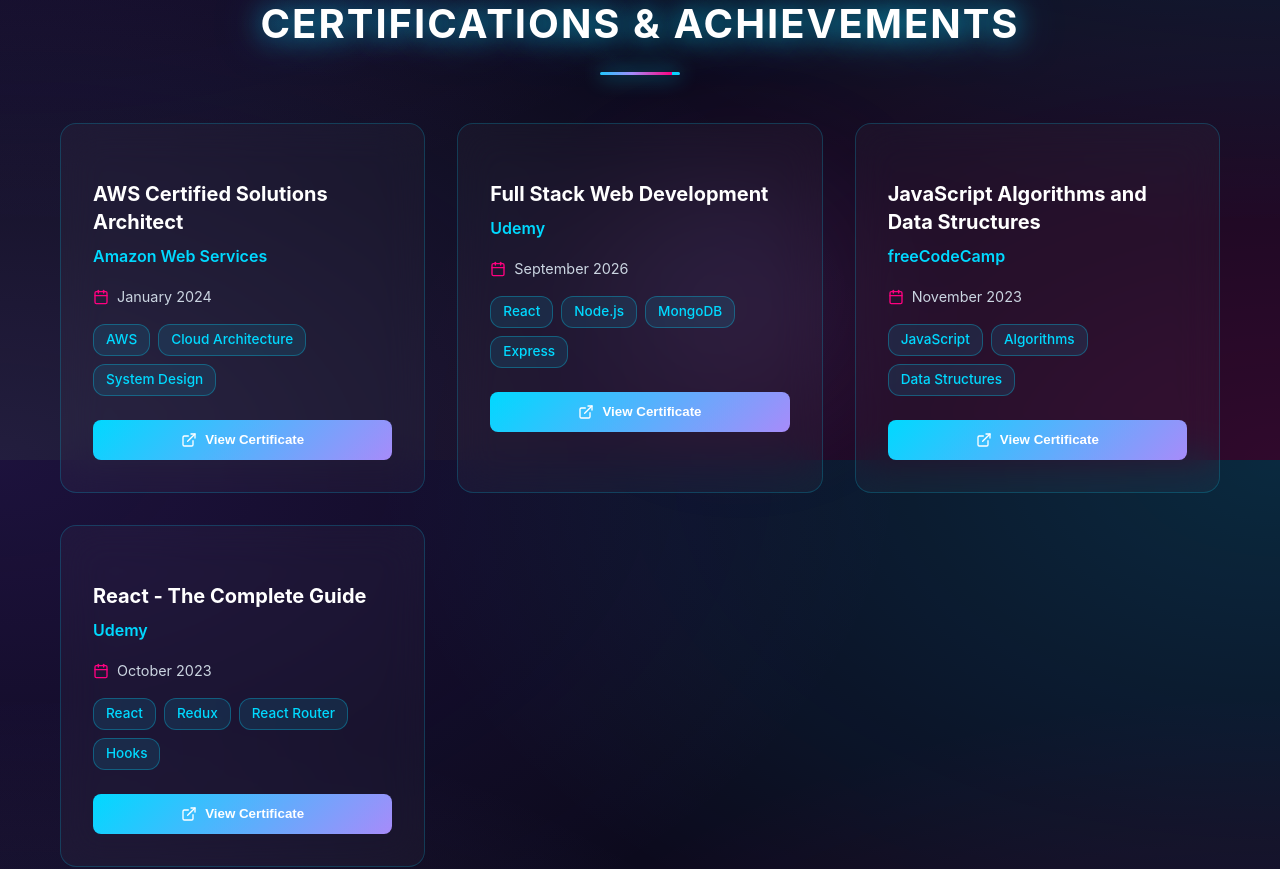
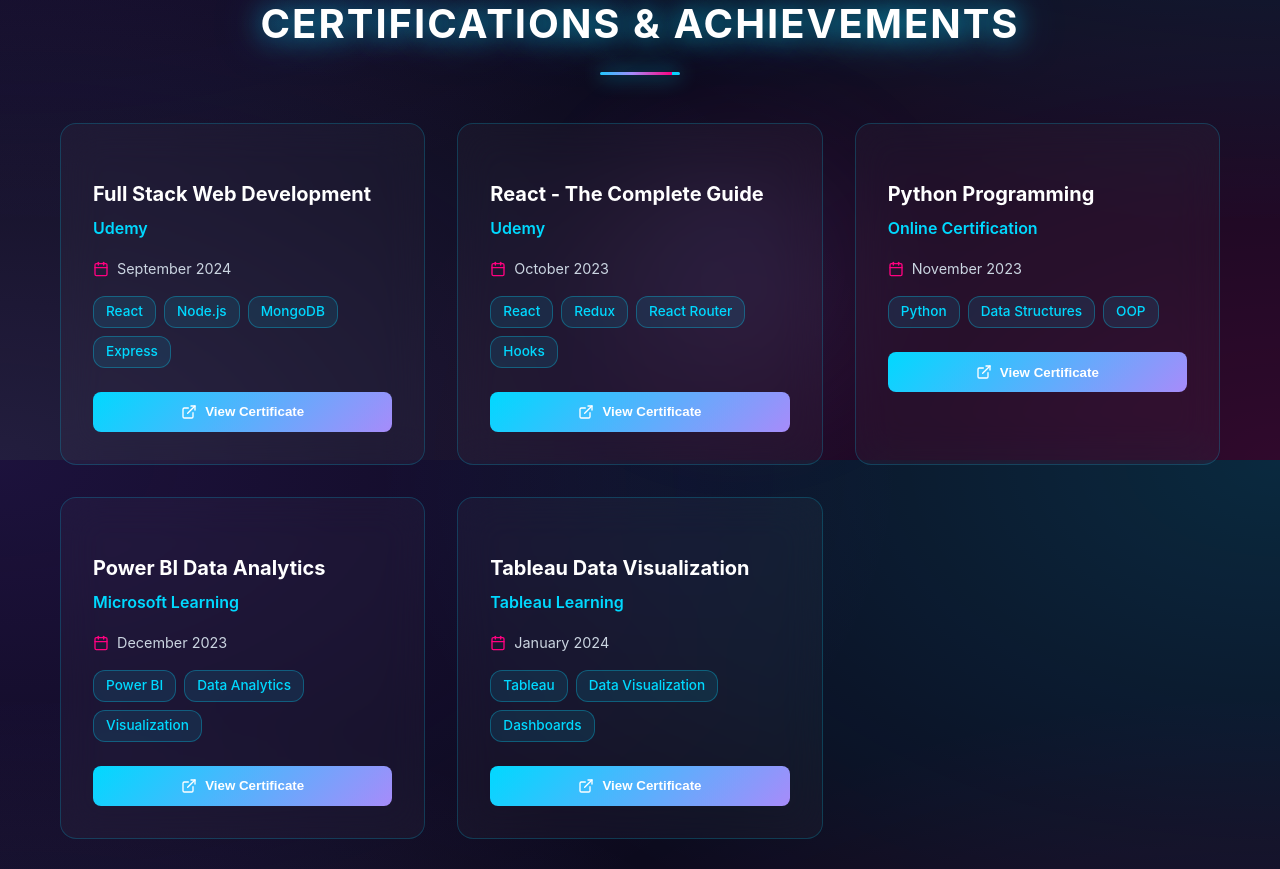
Before and after one commit to pravin-4620/pravinportfolio, a React (Create React App) app: page / in a window 1280 px wide. Shown: the part 5940-6809 px from the top of the page. Built offline with nearby package versions, Linux system fonts and the light colour scheme.

Commit message:
Update Certifications to show PDFs like Timeline with viewer modal

```diff
--- a/src/App.css
+++ b/src/App.css
@@ -2817,12 +2817,12 @@
 /* Certificate Modal */
 .cert-modal-overlay {
   position: fixed;
-  top: 0;
   left: 0;
   right: 0;
-  bottom: 0;
-  background: rgba(0, 0, 0, 0.9);
-  backdrop-filter: blur(10px);
+  width: 100%;
+  height: 100vh;
+  background: transparent;
+  backdrop-filter: blur(5px);
   display: flex;
   align-items: center;
   justify-content: center;
@@ -2833,15 +2833,14 @@
 
 .cert-modal {
   background: var(--bg-darker);
-  border: 2px solid var(--border-color);
+  border: 2px solid var(--neon-blue);
   border-radius: 16px;
-  max-width: 600px;
+  max-width: 1200px;
   width: 100%;
   max-height: 90vh;
-  overflow-y: auto;
   position: relative;
   animation: slideUp 0.3s ease;
-  box-shadow: 0 20px 60px rgba(0, 217, 255, 0.3);
+  box-shadow: 0 0 50px rgba(0, 217, 255, 0.5);
 }
 
 @keyframes fadeIn {
@@ -2887,6 +2886,24 @@
 
 .cert-modal-content {
   padding: 2rem;
+  display: flex;
+  flex-direction: column;
+}
+
+.cert-viewer {
+  width: 100%;
+  height: 60vh;
+  background: white;
+  border-radius: 8px;
+  overflow: hidden;
+  border: 1px solid var(--border-color);
+  margin-bottom: 1.5rem;
+}
+
+.cert-iframe {
+  width: 100%;
+  height: 100%;
+  border: none;
 }
 
 .cert-modal-header {
@@ -2974,14 +2991,44 @@
 .cert-modal-actions {
   display: flex;
   gap: 1rem;
-  margin-top: 1rem;
+  justify-content: center;
   flex-wrap: wrap;
 }
 
 .cert-modal-actions .btn {
-  flex: 1;
-  min-width: 200px;
-  justify-content: center;
+  padding: 0.75rem 1.5rem;
+  border-radius: 8px;
+  font-weight: 600;
+  text-decoration: none;
+  transition: all 0.3s ease;
+  display: inline-flex;
+  align-items: center;
+  gap: 0.5rem;
+  cursor: pointer;
+}
+
+.cert-modal-actions .btn-primary {
+  background: linear-gradient(135deg, var(--neon-blue), var(--primary-dark));
+  color: white;
+  border: 1px solid var(--neon-blue);
+}
+
+.cert-modal-actions .btn-primary:hover {
+  transform: translateY(-2px);
+  box-shadow: 0 0 20px var(--neon-blue);
+}
+
+.cert-modal-actions .btn-secondary {
+  background: transparent;
+  color: var(--neon-pink);
+  border: 1px solid var(--neon-pink);
+}
+
+.cert-modal-actions .btn-secondary:hover {
+  background: var(--neon-pink);
+  color: white;
+  transform: translateY(-2px);
+  box-shadow: 0 0 20px var(--neon-pink);
 }
 
 /* Responsive Certifications */
--- a/src/components/Certifications.js
+++ b/src/components/Certifications.js
@@ -3,56 +3,71 @@
 
 const Certifications = () => {
   const [selectedCert, setSelectedCert] = useState(null);
+  const [modalPosition, setModalPosition] = useState({ top: 0 });
 
   // Add your certifications here
   const certifications = [
     {
       id: 1,
-      title: 'AWS Certified Solutions Architect',
-      issuer: 'Amazon Web Services',
-      date: 'January 2024',
-      credentialId: 'AWS-12345-6789',
-      image: '/certificates/certificate.pdf',
-      description: 'Demonstrated expertise in designing distributed systems on AWS.',
-      skills: ['AWS', 'Cloud Architecture', 'System Design'],
-      verified: true
-    },
-    {
-      id: 2,
       title: 'Full Stack Web Development',
       issuer: 'Udemy',
-      date: 'September 2026',
-      credentialId: 'FCC-CERT-123456',
-      image: '/certificates/certificate.pdf',
+      date: 'September 2024',
+      credentialId: 'UC-FULLSTACK-2024',
+      image: '/certificates/fullstack.pdf',
       description: 'Completed comprehensive full-stack web development certification.',
       skills: ['React', 'Node.js', 'MongoDB', 'Express'],
       verified: true
     },
     {
+      id: 2,
+      title: 'React - The Complete Guide',
+      issuer: 'Udemy',
+      date: 'October 2023',
+      credentialId: 'UC-REACT-456789',
+      image: '/certificates/reactjs.pdf',
+      description: 'Comprehensive React.js course covering hooks, context, and advanced patterns.',
+      skills: ['React', 'Redux', 'React Router', 'Hooks'],
+      verified: true
+    },
+    {
       id: 3,
-      title: 'JavaScript Algorithms and Data Structures',
-      issuer: 'freeCodeCamp',
+      title: 'Python Programming',
+      issuer: 'Online Certification',
       date: 'November 2023',
-      credentialId: 'FCC-ALGO-789012',
-      image: '/certificates/certificate.pdf',
-      description: 'Mastered JavaScript algorithms and data structures.',
-      skills: ['JavaScript', 'Algorithms', 'Data Structures'],
+      credentialId: 'PYTHON-2023',
+      image: '/certificates/python.pdf',
+      description: 'Mastered Python programming fundamentals and advanced concepts.',
+      skills: ['Python', 'Data Structures', 'OOP'],
       verified: true
     },
     {
       id: 4,
-      title: 'React - The Complete Guide',
-      issuer: 'Udemy',
-      date: 'October 2023',
-      credentialId: 'UC-REACT-456789',
-      image: '/certificates/certificate.pdf',
-      description: 'Comprehensive React.js course covering hooks, context, and advanced patterns.',
-      skills: ['React', 'Redux', 'React Router', 'Hooks'],
+      title: 'Power BI Data Analytics',
+      issuer: 'Microsoft Learning',
+      date: 'December 2023',
+      credentialId: 'POWERBI-2023',
+      image: '/certificates/powerbi.pdf',
+      description: 'Data visualization and business intelligence with Power BI.',
+      skills: ['Power BI', 'Data Analytics', 'Visualization'],
+      verified: true
+    },
+    {
+      id: 5,
+      title: 'Tableau Data Visualization',
+      issuer: 'Tableau Learning',
+      date: 'January 2024',
+      credentialId: 'TABLEAU-2024',
+      image: '/certificates/tableu.pdf',
+      description: 'Advanced data visualization and dashboard creation with Tableau.',
+      skills: ['Tableau', 'Data Visualization', 'Dashboards'],
       verified: true
     }
   ];
 
-  const openCertificate = (cert) => {
+  const openCertificate = (cert, e) => {
+    // Get the click position relative to the document
+    const clickY = e.clientY + window.scrollY;
+    setModalPosition({ top: clickY - 450 }); // Position modal higher above click position
     setSelectedCert(cert);
   };
 
@@ -79,7 +94,7 @@
             <div
               key={cert.id}
               className="certification-card"
-              onClick={() => openCertificate(cert)}
+              onClick={(e) => openCertificate(cert, e)}
             >
               <div className="cert-header">
 
@@ -112,7 +127,11 @@
 
       {/* Certificate Modal */}
       {selectedCert && (
-        <div className="cert-modal-overlay" onClick={closeCertificate}>
+        <div
+          className="cert-modal-overlay"
+          style={{ top: `${modalPosition.top}px` }}
+          onClick={closeCertificate}
+        >
           <div className="cert-modal" onClick={(e) => e.stopPropagation()}>
             <button className="cert-modal-close" onClick={closeCertificate}>
               <X size={24} />
@@ -128,51 +147,30 @@
               </div>
 
               <div className="cert-modal-body">
-                <div className="cert-modal-info">
-                  <div className="cert-info-item">
-                    <strong>Issued:</strong> {selectedCert.date}
-                  </div>
-                  <div className="cert-info-item">
-                    <strong>Credential ID:</strong> {selectedCert.credentialId}
-                  </div>
-                  <div className="cert-info-item">
-                    <strong>Status:</strong>
-                    {selectedCert.verified && (
-                      <span className="verified-text">
-                        <CheckCircle size={16} />
-                        Verified
-                      </span>
-                    )}
-                  </div>
-                </div>
-
-                <p className="cert-modal-description">{selectedCert.description}</p>
-
-                <div className="cert-modal-skills">
-                  <strong>Skills Covered:</strong>
-                  <div className="cert-skills">
-                    {selectedCert.skills.map((skill, index) => (
-                      <span key={index} className="cert-skill-tag">
-                        {skill}
-                      </span>
-                    ))}
-                  </div>
+                <div className="cert-viewer">
+                  <iframe
+                    src={selectedCert.image}
+                    className="cert-iframe"
+                    title="Certificate"
+                  />
                 </div>
 
                 <div className="cert-modal-actions">
-                  <button
+                  <a
+                    href={selectedCert.image}
+                    download={`${selectedCert.title.replace(/[^a-zA-Z0-9]/g, '_')}_Certificate.pdf`}
                     className="btn btn-primary"
-                    onClick={() => viewCertificateFile(selectedCert.image)}
                   >
-                    <ExternalLink size={20} />
-                    View Full Certificate
-                  </button>
-                  <button
+                    📥 Download Certificate
+                  </a>
+                  <a
+                    href={selectedCert.image}
+                    target="_blank"
+                    rel="noopener noreferrer"
                     className="btn btn-secondary"
-                    onClick={closeCertificate}
                   >
-                    Close
-                  </button>
+                    🔗 Open in New Tab
+                  </a>
                 </div>
               </div>
             </div>
```
